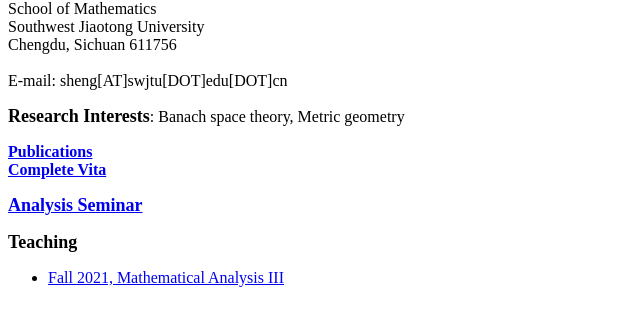
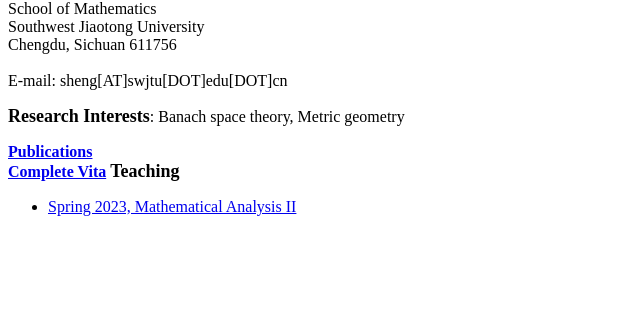
Before and after one commit to z1986s/z1986s.github.io, a plain HTML site: page index.htm in a window 1280 px wide. Shown: the part 55-378 px from the top of the page, without its empty margins (0-640 px from the left). Drawn offline with Linux system fonts and the light colour scheme.

Commit message:
Update index.htm

```diff
--- a/index.htm
+++ b/index.htm
@@ -46,14 +46,15 @@ E-mail: sheng[AT]swjtu[DOT]edu[DOT]cn
 <a href="publications.htm"><b>Publications</b></a><br/>
 <b><a href="http://userweb.swjtu.edu.cn/userweb/sheng/images/CV.pdf">Complete Vita</a></b>
 
+<!--
 <p>
 <a href="analysis_seminar.htm" style="font-size:18"><b>Analysis Seminar</b></a>
 </p>
-
+-->
 
 <b style="font-size:18">Teaching</b>
 <ul>
-<li><a href="mathematical_analysis III.htm">Fall 2021, Mathematical Analysis III</a></li>
+<li><a href="mathematical_analysis II.htm">Spring 2023, Mathematical Analysis II</a></li>
 </ul>
 
 
```
